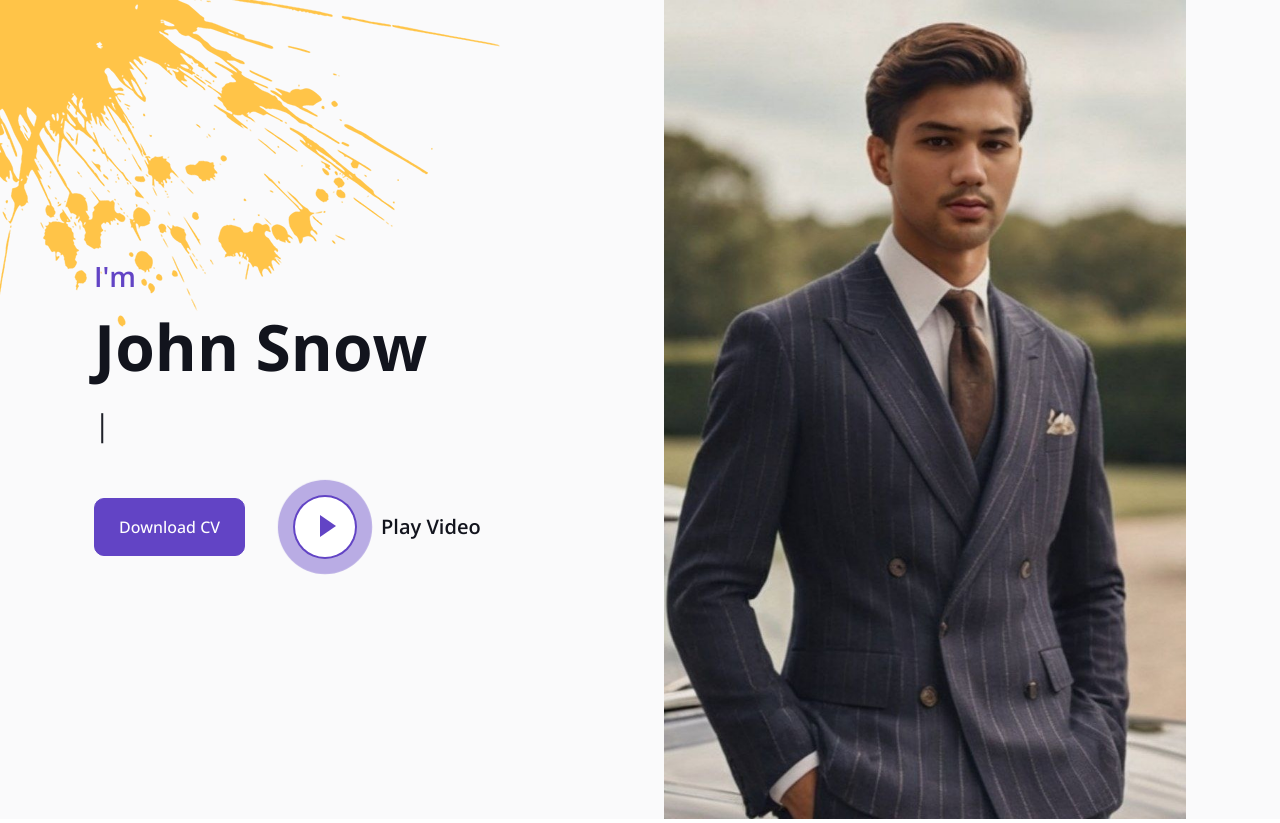
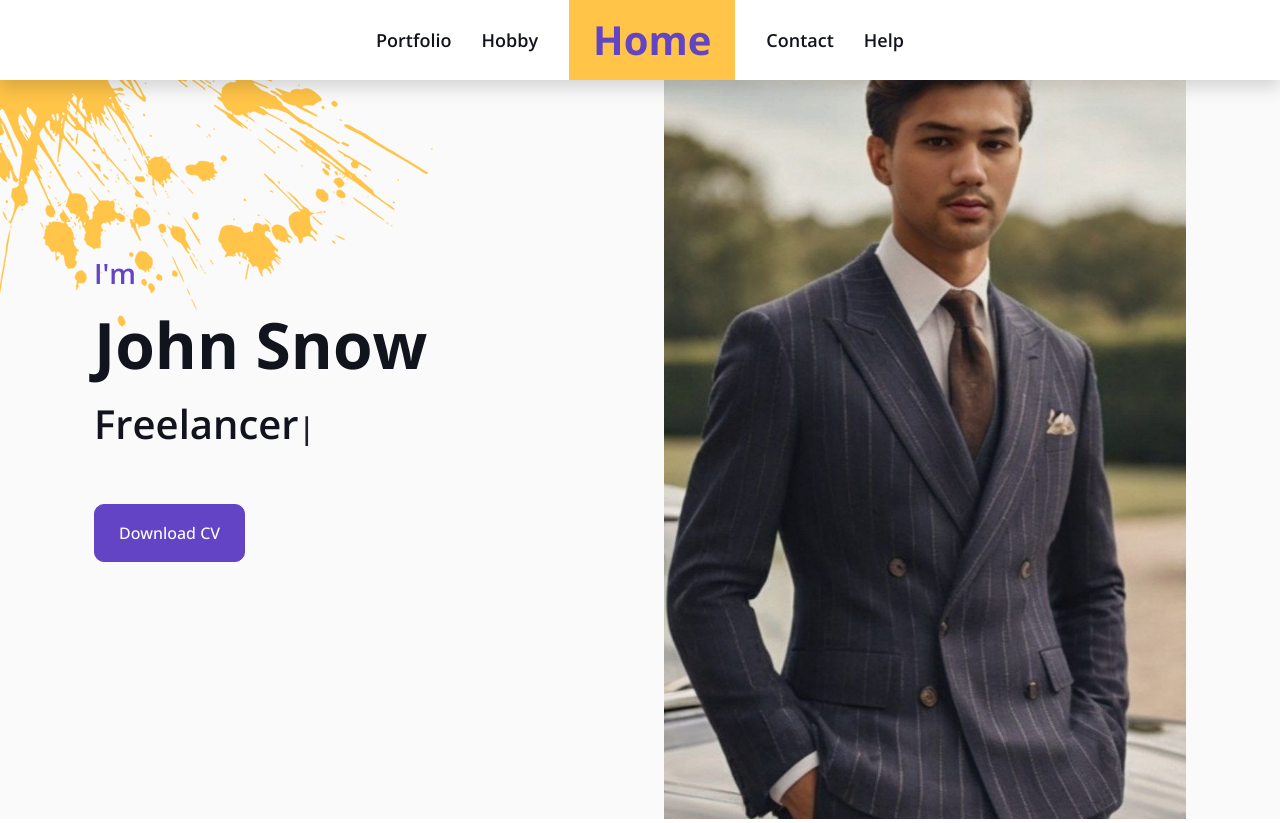
Before and after one commit to ImanZulhakim/SynRG, a Flask app: page /main in a window 1280 px wide. Shown: the top 823 px of the page. Run offline with Flask 3, Linux system fonts and the light colour scheme; some libraries are stand-ins or nearby versions.

Commit message:
add play button at landing page as well as removing it at home page

```diff
--- a/app.py
+++ b/app.py
@@ -8,7 +8,7 @@ app = Flask(__name__)
 # run_with_ngrok(app)
 @app.route("/")
 def home():
-    return render_template('index.html')
+    return render_template('hobby.html')
 
 
 @app.route("/main")
--- a/static/js/main.js
+++ b/static/js/main.js
@@ -14,15 +14,15 @@
     // Initiate the wowjs
     new WOW().init();
 
-    // Navbar scroll function
-    $(window).scroll(function () {
-        var scroll = $(window).scrollTop();
-        if (scroll >= 300) {
-            $(".navbar").removeClass("scrolled");
-        } else {
-            $(".navbar").addClass("scrolled");
-        }
-    });
+    // // Navbar scroll function
+    // $(window).scroll(function () {
+    //     var scroll = $(window).scrollTop();
+    //     if (scroll >= 50) {
+    //         $(".navbar").removeClass("scrolled");
+    //     } else {
+    //         $(".navbar").addClass("scrolled");
+    //     }
+    // });
 
     // Smooth scrolling on the navbar links
     $(".navbar-nav a").on('click', function (event) {
@@ -63,18 +63,16 @@
         });
     });
 
-    // Modal Video
-    var $videoSrc;
-    $('.btn-play').click(function () {
-        $videoSrc = $(this).data("src");
+    // Typed.js Initialization
+    $(document).ready(function () {
+        var typed = new Typed('.typed-text1', {
+            strings: ["Designer", "Developer", "Freelancer", "Programmer"],
+            typeSpeed: 100,
+            backSpeed: 50,
+            loop: true
+        });
     });
-    console.log($videoSrc);
-    $('#videoModal').on('shown.bs.modal', function (e) {
-        $("#video").attr('src', $videoSrc + "?autoplay=1&amp;modestbranding=1&amp;showinfo=0");
-    });
-    $('#videoModal').on('hide.bs.modal', function (e) {
-        $("#video").attr('src', $videoSrc);
-    });
+
 
     // Facts counter
     $('[data-toggle="counter-up"]').counterUp({
--- a/templates/base.html
+++ b/templates/base.html
@@ -52,6 +52,7 @@
     <button type="button" class="navbar-toggler" data-bs-toggle="collapse" data-bs-target="#navbarCollapse">
         <span class="navbar-toggler-icon"></span>
     </button>
+<!--    -->
     <div class="collapse navbar-collapse justify-content-between py-4 py-lg-0" id="navbarCollapse">
         <div class="navbar-nav ms-auto py-0">
             <a href="/portfolio" class="nav-item nav-link">Portfolio</a>
--- a/templates/contact.html
+++ b/templates/contact.html
@@ -2,7 +2,7 @@
 
 {% block content %}
 
-<div class="container-xxl pb-5" id="contact">
+<div class="container-xxl pt-5" id="contact" style="padding-top: 300px">
         <div class="container py-5">
             <div class="row g-5 mb-5 wow fadeInUp" data-wow-delay="0.1s">
                 <div class="col-lg-6">
--- a/templates/hobby.html
+++ b/templates/hobby.html
@@ -5,11 +5,11 @@
 
 
     <!-- Projects Start -->
-    <div class="container-xxl py-6 pt-5" id="project" style="padding-top: 200px;">
+    <div class="container-xxl py-6 pb-5" id="project" style="padding-top: 100px;">
         <div class="container">
             <div class="row g-5 mb-5 align-items-center wow fadeInUp" data-wow-delay="0.1s">
                 <div class="col-lg-6">
-                    <h1 class="display-5 mb-0">My Projects</h1>
+                    <h1 class="display-5 mb-0">My Hobbies</h1>
                 </div>
                 <div class="col-lg-6 text-lg-end">
                     <ul class="list-inline mx-n3 mb-0" id="portfolio-flters">
--- a/templates/index.html
+++ b/templates/index.html
@@ -41,6 +41,9 @@
         <div class="hero-content">
             <h1>I'm <span class="typed-text" data-typed-items="John Snow, Designer, Developer, Freelancer, Programmer"></span></h1>
             <p>Designer, Developer, Freelancer, Programmer</p>
+            <a href="/main" class="btn-play">
+                <span></span>
+            </a>
         </div>
     </div>
 </div><!-- End Hero -->
--- a/templates/main.html
+++ b/templates/main.html
@@ -10,15 +10,9 @@
             <div class="col-lg-6 py-6 pb-0 pt-lg-0">
                 <h3 class="text-primary mb-3">I'm</h3>
                 <h1 class="display-3 mb-3">John Snow</h1>
-                    <h2 class="typed-text-output d-inline"></h2>
-                    <div class="typed-text d-none">Web Designer, Web Developer, Front End Developer, Apps Designer, Apps Developer</div>
+                <h1><span class="typed-text1" data-typed-items="Designer, Developer, Freelancer, Programmer"></span></h1>
                 <div class="d-flex align-items-center pt-5">
                     <a href="" class="btn btn-primary py-3 px-4 me-5">Download CV</a>
-                        <button type="button" class="btn-play" data-bs-toggle="modal"
-                            data-src="https://www.youtube.com/embed/DWRcNpR6Kdc" data-bs-target="#videoModal">
-                            <span></span>
-                        </button>
-                        <h5 class="ms-4 mb-0 d-none d-sm-block">Play Video</h5>
                 </div>
             </div>
             <div class="col-lg-6">
@@ -68,7 +62,8 @@
                 <div class="portfolio-img rounded overflow-hidden">
                     <img class="img-fluid" src="../static/img/project-1.jpg" alt="">
                     <div class="portfolio-btn">
-                            <a class="btn btn-lg-square btn-outline-secondary border-2 mx-1" href="../static/img/project-1.jpg" data-lightbox="portfolio"><i class="fa fa-eye"></i></a>
+                        <a class="btn btn-lg-square btn-outline-secondary border-2 mx-1" href="../static/img/project-1.jpg" data-lightbox="portfolio"><i
+                                class="fa fa-eye"></i></a>
                         <a class="btn btn-lg-square btn-outline-secondary border-2 mx-1" href=""><i class="fa fa-link"></i></a>
                     </div>
                 </div>
@@ -77,7 +72,8 @@
                 <div class="portfolio-img rounded overflow-hidden">
                     <img class="img-fluid" src="../static/img/project-2.jpg" alt="">
                     <div class="portfolio-btn">
-                            <a class="btn btn-lg-square btn-outline-secondary border-2 mx-1" href="../static/img/project-2.jpg" data-lightbox="portfolio"><i class="fa fa-eye"></i></a>
+                        <a class="btn btn-lg-square btn-outline-secondary border-2 mx-1" href="../static/img/project-2.jpg" data-lightbox="portfolio"><i
+                                class="fa fa-eye"></i></a>
                         <a class="btn btn-lg-square btn-outline-secondary border-2 mx-1" href=""><i class="fa fa-link"></i></a>
                     </div>
                 </div>
@@ -86,7 +82,8 @@
                 <div class="portfolio-img rounded overflow-hidden">
                     <img class="img-fluid" src="../static/img/project-3.jpg" alt="">
                     <div class="portfolio-btn">
-                            <a class="btn btn-lg-square btn-outline-secondary border-2 mx-1" href="../static/img/project-3.jpg" data-lightbox="portfolio"><i class="fa fa-eye"></i></a>
+                        <a class="btn btn-lg-square btn-outline-secondary border-2 mx-1" href="../static/img/project-3.jpg" data-lightbox="portfolio"><i
+                                class="fa fa-eye"></i></a>
                         <a class="btn btn-lg-square btn-outline-secondary border-2 mx-1" href=""><i class="fa fa-link"></i></a>
                     </div>
                 </div>
@@ -95,7 +92,8 @@
                 <div class="portfolio-img rounded overflow-hidden">
                     <img class="img-fluid" src="../static/img/project-4.jpg" alt="">
                     <div class="portfolio-btn">
-                            <a class="btn btn-lg-square btn-outline-secondary border-2 mx-1" href="../static/img/project-4.jpg" data-lightbox="portfolio"><i class="fa fa-eye"></i></a>
+                        <a class="btn btn-lg-square btn-outline-secondary border-2 mx-1" href="../static/img/project-4.jpg" data-lightbox="portfolio"><i
+                                class="fa fa-eye"></i></a>
                         <a class="btn btn-lg-square btn-outline-secondary border-2 mx-1" href=""><i class="fa fa-link"></i></a>
                     </div>
                 </div>
@@ -104,7 +102,8 @@
                 <div class="portfolio-img rounded overflow-hidden">
                     <img class="img-fluid" src="../static/img/project-5.jpg" alt="">
                     <div class="portfolio-btn">
-                            <a class="btn btn-lg-square btn-outline-secondary border-2 mx-1" href="../static/img/project-5.jpg" data-lightbox="portfolio"><i class="fa fa-eye"></i></a>
+                        <a class="btn btn-lg-square btn-outline-secondary border-2 mx-1" href="../static/img/project-5.jpg" data-lightbox="portfolio"><i
+                                class="fa fa-eye"></i></a>
                         <a class="btn btn-lg-square btn-outline-secondary border-2 mx-1" href=""><i class="fa fa-link"></i></a>
                     </div>
                 </div>
@@ -113,7 +112,8 @@
                 <div class="portfolio-img rounded overflow-hidden">
                     <img class="img-fluid" src="../static/img/project-6.jpg" alt="">
                     <div class="portfolio-btn">
-                            <a class="btn btn-lg-square btn-outline-secondary border-2 mx-1" href="../static/img/project-6.jpg" data-lightbox="portfolio"><i class="fa fa-eye"></i></a>
+                        <a class="btn btn-lg-square btn-outline-secondary border-2 mx-1" href="../static/img/project-6.jpg" data-lightbox="portfolio"><i
+                                class="fa fa-eye"></i></a>
                         <a class="btn btn-lg-square btn-outline-secondary border-2 mx-1" href=""><i class="fa fa-link"></i></a>
                     </div>
                 </div>
@@ -141,7 +141,8 @@
                 <div class="portfolio-img rounded overflow-hidden">
                     <img class="img-fluid" src="../static/img/project-1.jpg" alt="">
                     <div class="portfolio-btn">
-                            <a class="btn btn-lg-square btn-outline-secondary border-2 mx-1" href="../static/img/project-1.jpg" data-lightbox="portfolio"><i class="fa fa-eye"></i></a>
+                        <a class="btn btn-lg-square btn-outline-secondary border-2 mx-1" href="../static/img/project-1.jpg" data-lightbox="portfolio"><i
+                                class="fa fa-eye"></i></a>
                         <a class="btn btn-lg-square btn-outline-secondary border-2 mx-1" href=""><i class="fa fa-link"></i></a>
                     </div>
                 </div>
@@ -150,7 +151,8 @@
                 <div class="portfolio-img rounded overflow-hidden">
                     <img class="img-fluid" src="../static/img/project-2.jpg" alt="">
                     <div class="portfolio-btn">
-                            <a class="btn btn-lg-square btn-outline-secondary border-2 mx-1" href="../static/img/project-2.jpg" data-lightbox="portfolio"><i class="fa fa-eye"></i></a>
+                        <a class="btn btn-lg-square btn-outline-secondary border-2 mx-1" href="../static/img/project-2.jpg" data-lightbox="portfolio"><i
+                                class="fa fa-eye"></i></a>
                         <a class="btn btn-lg-square btn-outline-secondary border-2 mx-1" href=""><i class="fa fa-link"></i></a>
                     </div>
                 </div>
@@ -159,7 +161,8 @@
                 <div class="portfolio-img rounded overflow-hidden">
                     <img class="img-fluid" src="../static/img/project-3.jpg" alt="">
                     <div class="portfolio-btn">
-                            <a class="btn btn-lg-square btn-outline-secondary border-2 mx-1" href="../static/img/project-3.jpg" data-lightbox="portfolio"><i class="fa fa-eye"></i></a>
+                        <a class="btn btn-lg-square btn-outline-secondary border-2 mx-1" href="../static/img/project-3.jpg" data-lightbox="portfolio"><i
+                                class="fa fa-eye"></i></a>
                         <a class="btn btn-lg-square btn-outline-secondary border-2 mx-1" href=""><i class="fa fa-link"></i></a>
                     </div>
                 </div>
@@ -168,7 +171,8 @@
                 <div class="portfolio-img rounded overflow-hidden">
                     <img class="img-fluid" src="../static/img/project-4.jpg" alt="">
                     <div class="portfolio-btn">
-                            <a class="btn btn-lg-square btn-outline-secondary border-2 mx-1" href="../static/img/project-4.jpg" data-lightbox="portfolio"><i class="fa fa-eye"></i></a>
+                        <a class="btn btn-lg-square btn-outline-secondary border-2 mx-1" href="../static/img/project-4.jpg" data-lightbox="portfolio"><i
+                                class="fa fa-eye"></i></a>
                         <a class="btn btn-lg-square btn-outline-secondary border-2 mx-1" href=""><i class="fa fa-link"></i></a>
                     </div>
                 </div>
@@ -177,7 +181,8 @@
                 <div class="portfolio-img rounded overflow-hidden">
                     <img class="img-fluid" src="../static/img/project-5.jpg" alt="">
                     <div class="portfolio-btn">
-                            <a class="btn btn-lg-square btn-outline-secondary border-2 mx-1" href="../static/img/project-5.jpg" data-lightbox="portfolio"><i class="fa fa-eye"></i></a>
+                        <a class="btn btn-lg-square btn-outline-secondary border-2 mx-1" href="../static/img/project-5.jpg" data-lightbox="portfolio"><i
+                                class="fa fa-eye"></i></a>
                         <a class="btn btn-lg-square btn-outline-secondary border-2 mx-1" href=""><i class="fa fa-link"></i></a>
                     </div>
                 </div>
@@ -186,7 +191,8 @@
                 <div class="portfolio-img rounded overflow-hidden">
                     <img class="img-fluid" src="../static/img/project-6.jpg" alt="">
                     <div class="portfolio-btn">
-                            <a class="btn btn-lg-square btn-outline-secondary border-2 mx-1" href="../static/img/project-6.jpg" data-lightbox="portfolio"><i class="fa fa-eye"></i></a>
+                        <a class="btn btn-lg-square btn-outline-secondary border-2 mx-1" href="../static/img/project-6.jpg" data-lightbox="portfolio"><i
+                                class="fa fa-eye"></i></a>
                         <a class="btn btn-lg-square btn-outline-secondary border-2 mx-1" href=""><i class="fa fa-link"></i></a>
                     </div>
                 </div>
@@ -214,7 +220,8 @@
                 <div class="portfolio-img rounded overflow-hidden">
                     <img class="img-fluid" src="../static/img/project-1.jpg" alt="">
                     <div class="portfolio-btn">
-                            <a class="btn btn-lg-square btn-outline-secondary border-2 mx-1" href="../static/img/project-1.jpg" data-lightbox="portfolio"><i class="fa fa-eye"></i></a>
+                        <a class="btn btn-lg-square btn-outline-secondary border-2 mx-1" href="../static/img/project-1.jpg" data-lightbox="portfolio"><i
+                                class="fa fa-eye"></i></a>
                         <a class="btn btn-lg-square btn-outline-secondary border-2 mx-1" href=""><i class="fa fa-link"></i></a>
                     </div>
                 </div>
@@ -223,7 +230,8 @@
                 <div class="portfolio-img rounded overflow-hidden">
                     <img class="img-fluid" src="../static/img/project-2.jpg" alt="">
                     <div class="portfolio-btn">
-                            <a class="btn btn-lg-square btn-outline-secondary border-2 mx-1" href="../static/img/project-2.jpg" data-lightbox="portfolio"><i class="fa fa-eye"></i></a>
+                        <a class="btn btn-lg-square btn-outline-secondary border-2 mx-1" href="../static/img/project-2.jpg" data-lightbox="portfolio"><i
+                                class="fa fa-eye"></i></a>
                         <a class="btn btn-lg-square btn-outline-secondary border-2 mx-1" href=""><i class="fa fa-link"></i></a>
                     </div>
                 </div>
@@ -232,7 +240,8 @@
                 <div class="portfolio-img rounded overflow-hidden">
                     <img class="img-fluid" src="../static/img/project-3.jpg" alt="">
                     <div class="portfolio-btn">
-                            <a class="btn btn-lg-square btn-outline-secondary border-2 mx-1" href="../static/img/project-3.jpg" data-lightbox="portfolio"><i class="fa fa-eye"></i></a>
+                        <a class="btn btn-lg-square btn-outline-secondary border-2 mx-1" href="../static/img/project-3.jpg" data-lightbox="portfolio"><i
+                                class="fa fa-eye"></i></a>
                         <a class="btn btn-lg-square btn-outline-secondary border-2 mx-1" href=""><i class="fa fa-link"></i></a>
                     </div>
                 </div>
@@ -241,7 +250,8 @@
                 <div class="portfolio-img rounded overflow-hidden">
                     <img class="img-fluid" src="../static/img/project-4.jpg" alt="">
                     <div class="portfolio-btn">
-                            <a class="btn btn-lg-square btn-outline-secondary border-2 mx-1" href="../static/img/project-4.jpg" data-lightbox="portfolio"><i class="fa fa-eye"></i></a>
+                        <a class="btn btn-lg-square btn-outline-secondary border-2 mx-1" href="../static/img/project-4.jpg" data-lightbox="portfolio"><i
+                                class="fa fa-eye"></i></a>
                         <a class="btn btn-lg-square btn-outline-secondary border-2 mx-1" href=""><i class="fa fa-link"></i></a>
                     </div>
                 </div>
@@ -250,7 +260,8 @@
                 <div class="portfolio-img rounded overflow-hidden">
                     <img class="img-fluid" src="../static/img/project-5.jpg" alt="">
                     <div class="portfolio-btn">
-                            <a class="btn btn-lg-square btn-outline-secondary border-2 mx-1" href="../static/img/project-5.jpg" data-lightbox="portfolio"><i class="fa fa-eye"></i></a>
+                        <a class="btn btn-lg-square btn-outline-secondary border-2 mx-1" href="../static/img/project-5.jpg" data-lightbox="portfolio"><i
+                                class="fa fa-eye"></i></a>
                         <a class="btn btn-lg-square btn-outline-secondary border-2 mx-1" href=""><i class="fa fa-link"></i></a>
                     </div>
                 </div>
@@ -259,7 +270,8 @@
                 <div class="portfolio-img rounded overflow-hidden">
                     <img class="img-fluid" src="../static/img/project-6.jpg" alt="">
                     <div class="portfolio-btn">
-                            <a class="btn btn-lg-square btn-outline-secondary border-2 mx-1" href="../static/img/project-6.jpg" data-lightbox="portfolio"><i class="fa fa-eye"></i></a>
+                        <a class="btn btn-lg-square btn-outline-secondary border-2 mx-1" href="../static/img/project-6.jpg" data-lightbox="portfolio"><i
+                                class="fa fa-eye"></i></a>
                         <a class="btn btn-lg-square btn-outline-secondary border-2 mx-1" href=""><i class="fa fa-link"></i></a>
                     </div>
                 </div>
```
Also changed, not shown: templates/portfolio.html (+10 -6 lines). Lines whose indentation alone changed are shown as unchanged.
